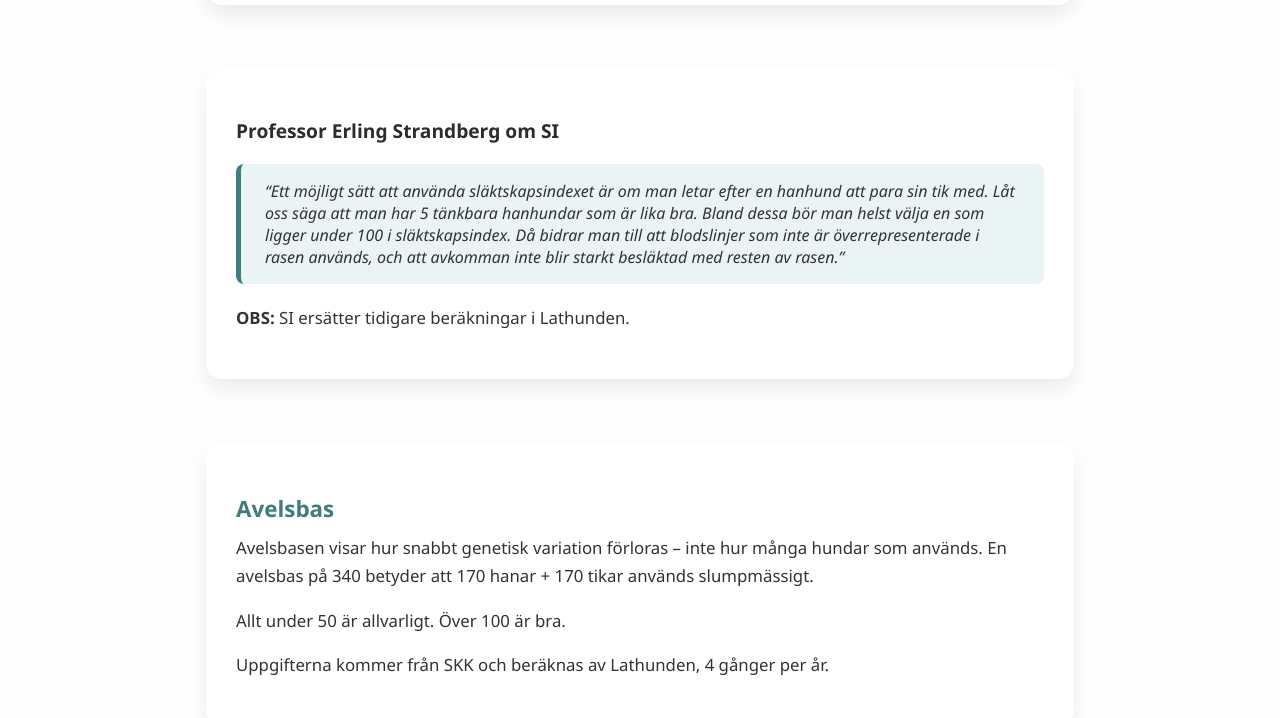
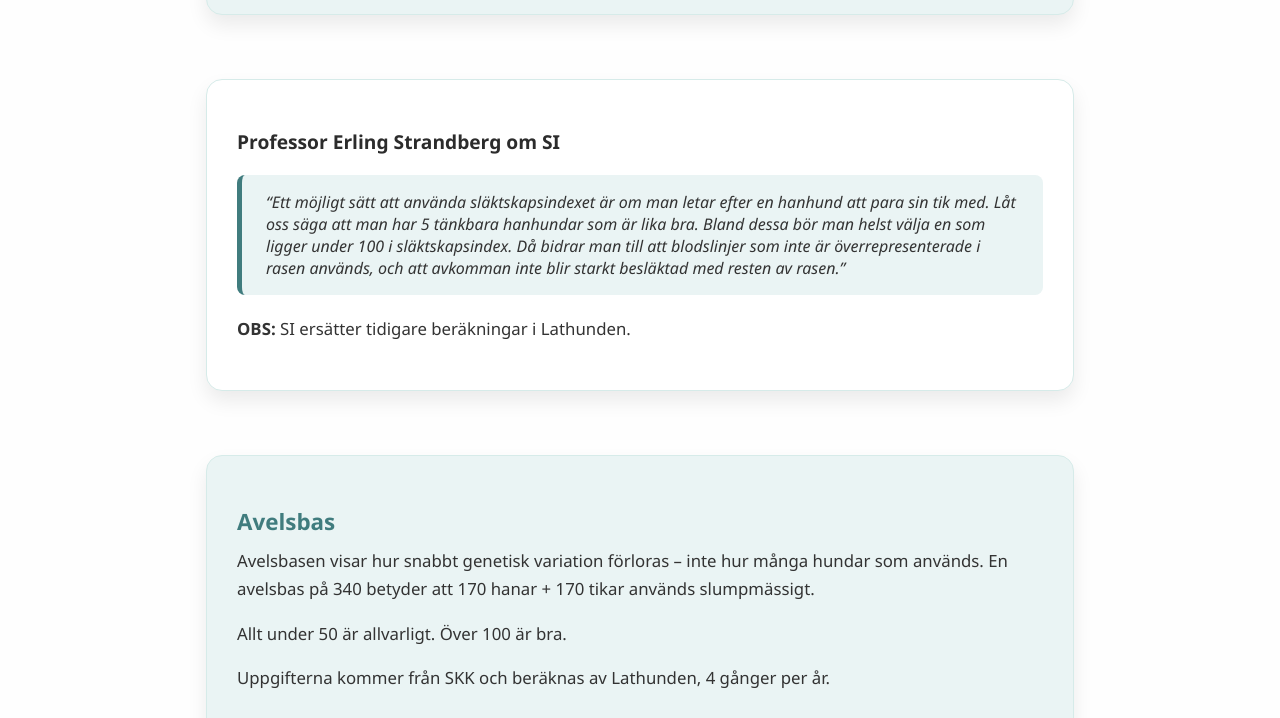
Before and after one commit to sandranymark/FrkIndex, a plain HTML site: page info.html in a window 1280 px wide. Shown: the part 2082-2800 px from the top of the page. Drawn offline with Linux system fonts and the light colour scheme.

Commit message:
Fixed boring info-card

```diff
--- a/style.css
+++ b/style.css
@@ -163,9 +163,15 @@ select {
 .info-card {
     background-color: white;
     border-radius: 16px;
+    border: 1px solid #d6ebe9;
+    box-shadow: 0 4px 12px rgba(0, 0, 0, 0.1);
     padding: 30px;
     box-shadow: 0 10px 20px rgba(0, 0, 0, 0.08);
     transition: box-shadow 0.3s ease;
+}
+
+.info-card:nth-child(even) {
+    background-color: #eaf4f4;
 }
 
 .info-card:hover {
```
